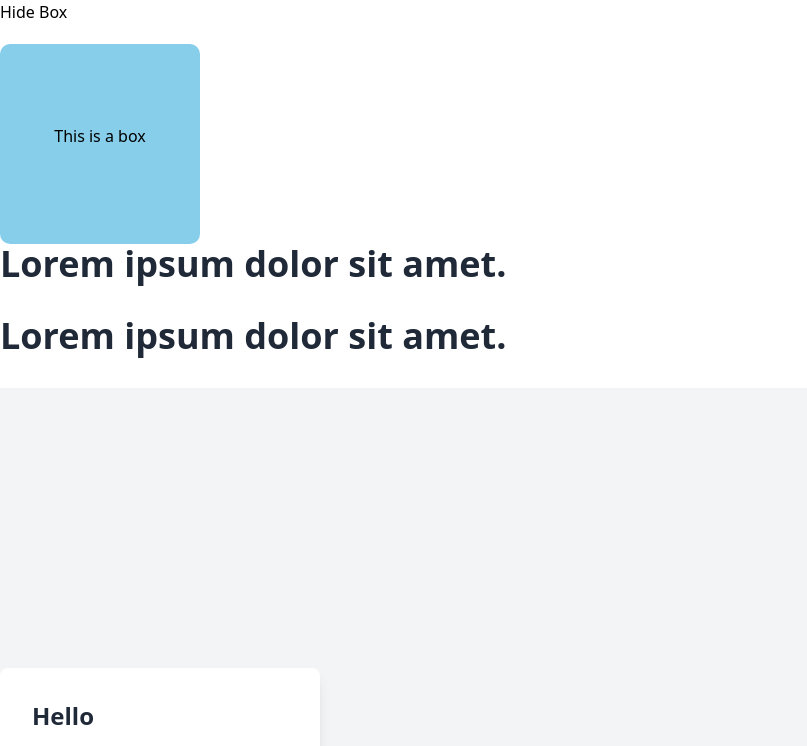
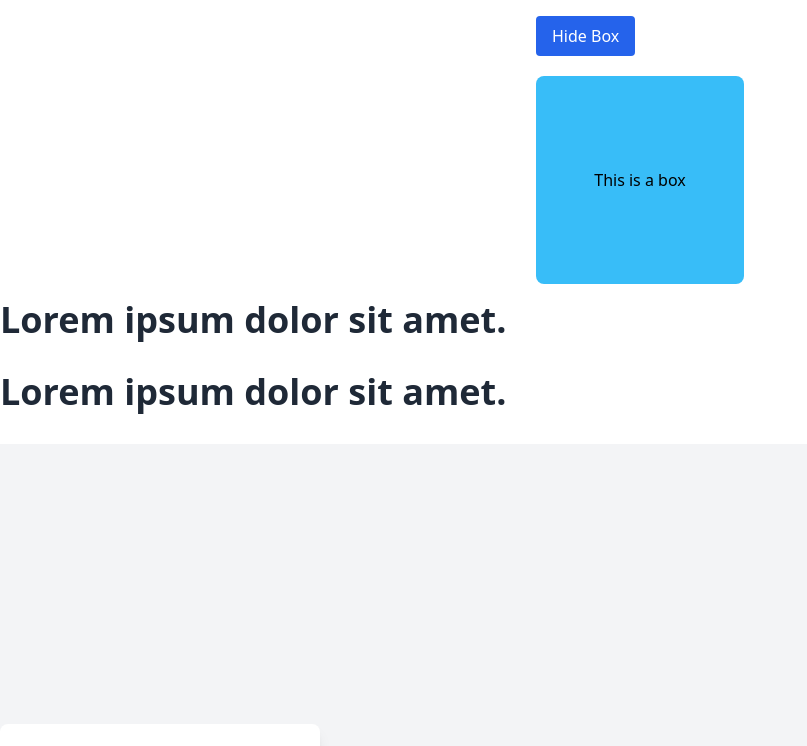
Before and after one commit to mdrubelhossain-me/react-framer-motion, a React app: page / in a window 1280 px wide. Shown: the top 746 px of the page, without its empty margins (0-807 px from the left). Built offline with nearby package versions, Linux system fonts and the light colour scheme; the HTML template or start-up script is replaced by a standard one.

Commit message:
correction

```diff
--- a/src/components/BoxExample.jsx
+++ b/src/components/BoxExample.jsx
@@ -1,12 +1,16 @@
 import React, { useState } from "react";
-import { AnimatePresence, motion as Motion } from "framer-motion";
+import { AnimatePresence, motion as Motion } from "motion/react";
 
 const BoxExample = () => {
   const [show, setShow] = useState(true);
 
   return (
-    <>
-      <button onClick={() => setShow(!show)}>
+    <div className="p-4 flex items-center justify-center">
+      <div>
+        <button
+        onClick={() => setShow(!show)}
+        className="px-4 py-2 bg-blue-600 text-white rounded hover:bg-blue-700 transition"
+      >
         {show ? "Hide Box" : "Show Box"}
       </button>
 
@@ -18,21 +22,14 @@ const BoxExample = () => {
             animate={{ opacity: 1, y: 0 }}
             exit={{ opacity: 0, y: -50 }}
             transition={{ duration: 0.5 }}
-            style={{
-              width: "200px",
-              height: "200px",
-              backgroundColor: "skyblue",
-              marginTop: "20px",
-              borderRadius: "10px",
-            }}
+            className="w-52 h-52 bg-sky-400 mt-5 rounded-lg flex items-center justify-center"
           >
-            <p style={{ textAlign: "center", paddingTop: "80px" }}>
-              This is a box
-            </p>
+            <p className="text-center">This is a box</p>
           </Motion.div>
         )}
       </AnimatePresence>
-    </>
+      </div>
+    </div>
   );
 };
 
```
